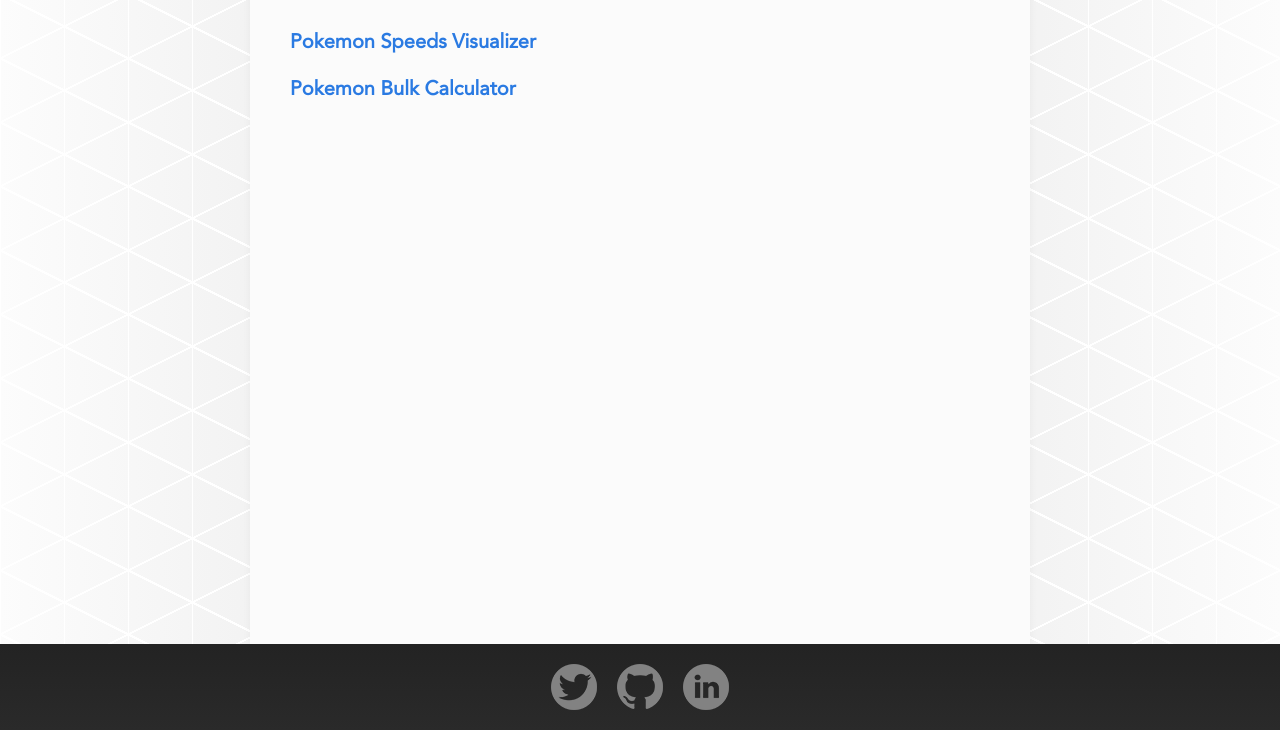
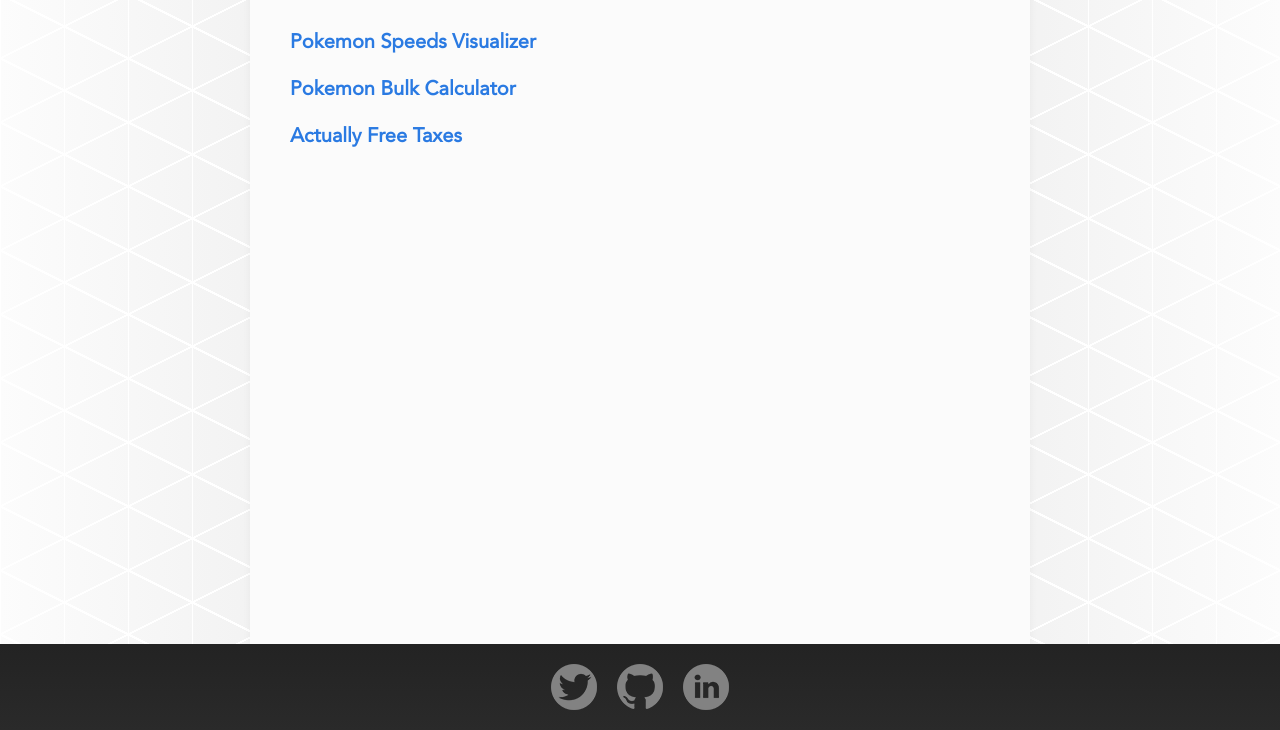
Before and after one commit to Buggy-Virus/ophare-studios, a website: page index.html in a window 1280 px wide. Shown: the part 70-800 px from the top of the page. Drawn offline with Linux system fonts and the light colour scheme.

Commit message:
Add Actually Free Taxes link to portal page

```diff
--- a/index.html
+++ b/index.html
@@ -40,6 +40,9 @@
         <li>
           <a href="pokemon/pokemon_bulk.html">Pokemon Bulk Calculator</a>
         </li>
+        <li>
+          <a href="https://oliver-hare.com/actually_free_taxes_com/" target="_blank" rel="noopener noreferrer">Actually Free Taxes</a>
+        </li>
       </ul>
     </div>
   </main>
```
